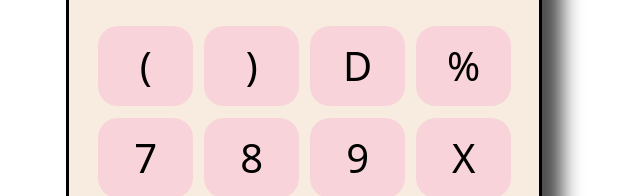
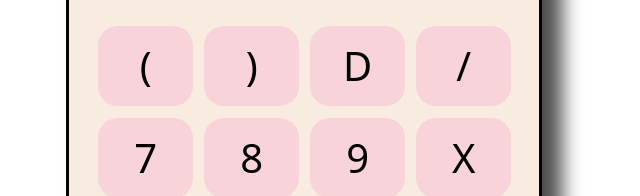
Before and after one commit to then00bprogrammer/Calculator, a plain HTML site: page index.html in a window 1280 px wide. Shown: the part 238-434 px from the top of the page, 336-976 px from the left. Drawn offline with nearby package versions, Linux system fonts and the light colour scheme.

Commit message:
Update index.html

```diff
--- a/index.html
+++ b/index.html
@@ -24,7 +24,7 @@
             <td><button>(</button></td>
             <td><button>)</button></td>
             <td><button>D</button></td>
-            <td><button>%</button></td>
+            <td><button>/</button></td>
           </tr>
           <tr>
             <td><button>7</button></td>
```
